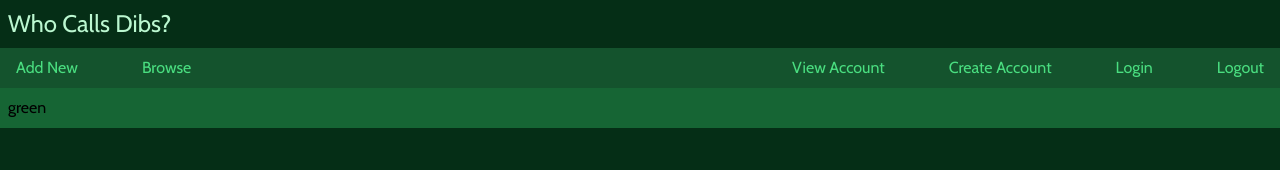
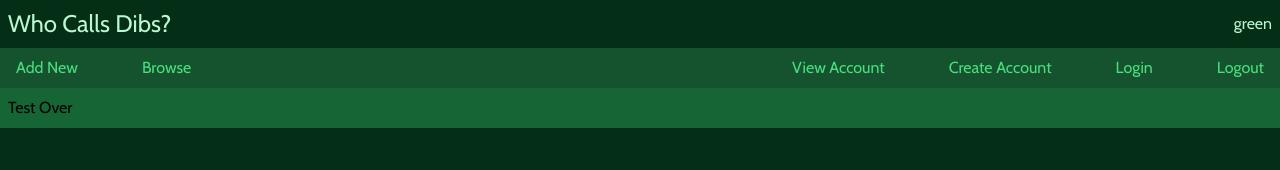
Before and after one commit to vkanicka/WhoCallsDibs, a Next.js app: page / in a window 1280 px wide. Shown: the top 170 px of the page. Built offline with nearby package versions, Linux system fonts and the light colour scheme.

Commit message:
Move test context to header

```diff
--- a/src/app/layout.tsx
+++ b/src/app/layout.tsx
@@ -3,6 +3,8 @@ import "./globals.css";
 import Header from "@components/header";
 // import Footer from "@/components/footer";
 import Subnav from "@components/subnav"
+import TestContextProvider from '@data/context/test'
+import { useContext } from 'react'
 import { Cabin } from 'next/font/google'
 const cabin = Cabin({
   subsets: ['latin'],
@@ -22,6 +24,7 @@ export default function RootLayout({
 }>) {
   return (
     <html className={`${cabin.className} h-screen`} lang="en">
+      <TestContextProvider>
         <body className='min-h-screen w-screen min-w-[375px] overflow-x-hidden bg-green-950'>
           <div className="sticky top-0 right-0 left-0">
             <Header />
@@ -32,6 +35,7 @@ export default function RootLayout({
           </div>
           {/* <Footer /> */}
         </body>
+      </TestContextProvider>
     </html>
   );
 }
--- a/src/app/page.tsx
+++ b/src/app/page.tsx
@@ -1,18 +1,10 @@
-'use client'
-import TestContextProvider, { TestContext } from '@data/context/test'
-import { useContext } from 'react'
-
 export default function Home() {
-  const testCtx = useContext(TestContext)
-  console.log(testCtx)
   return (
     <main>
       {/* <p>Add New</p>
       <p>Categories</p>
       <p>Browse All</p> */}
-      <TestContextProvider>
-        <p>{testCtx.word}</p>
-      </TestContextProvider>
+        <p>Test Over</p>
     </main>
   );
 }
--- a/src/components/header.tsx
+++ b/src/components/header.tsx
@@ -1,10 +1,16 @@
+'use client'
+
 import Link from 'next/link'
+import { useContext } from 'react'
+import { TestContext } from '@data/context/test'
 const Header = () => {
+    const testCtx = useContext(TestContext)
     return (
-        <header className="w-full bg-green-950 fixed p-2 text-green-200">
+        <header className="w-full bg-green-950 fixed p-2 text-green-200 flex justify-between">
             <Link href='/'>
                 <h1>Who Calls Dibs?</h1>
             </Link>
+            <button>{ testCtx.word }</button>
         </header>
     )
 }
```
Lines whose indentation alone changed are shown as unchanged.
